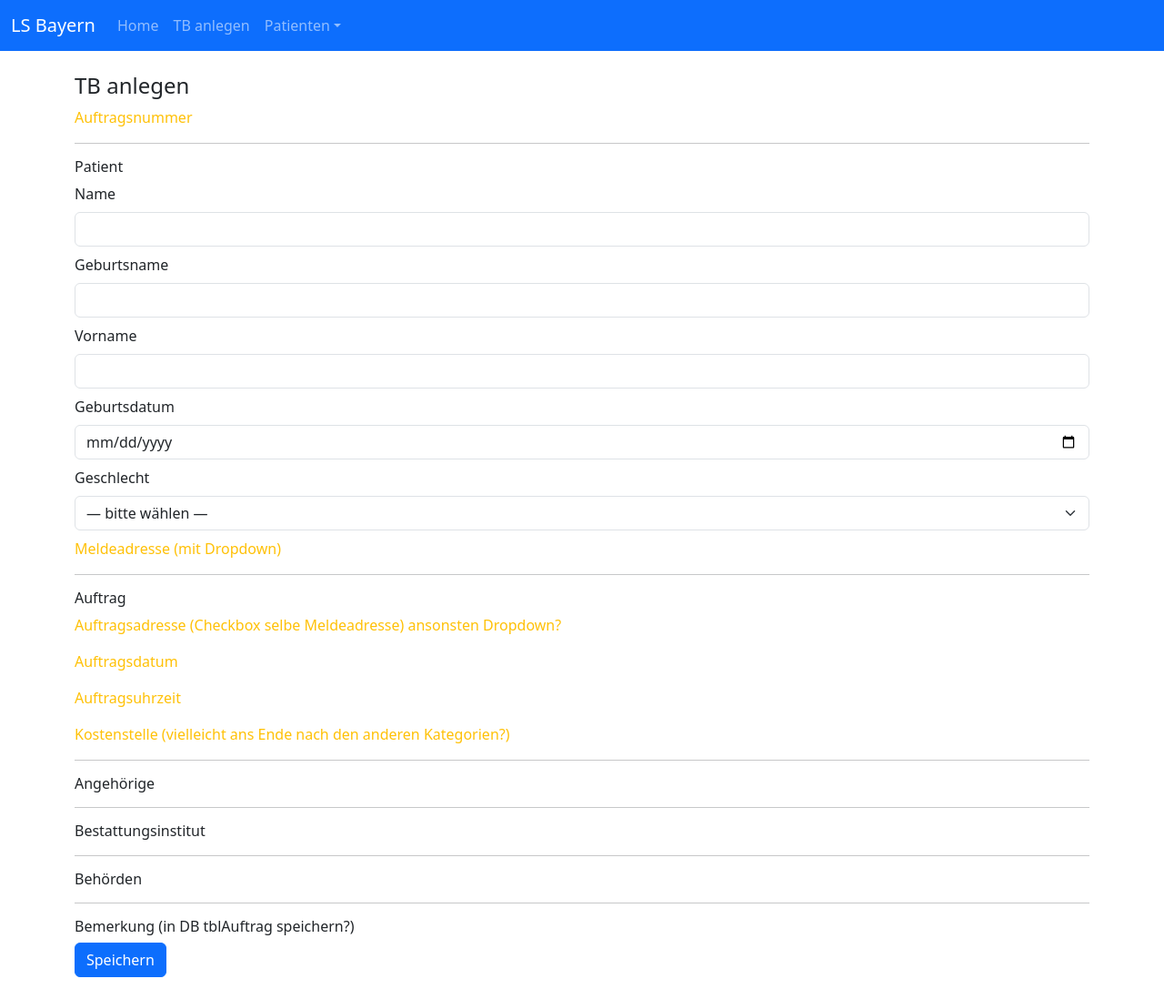
After one commit to ngin10011/lsb_app, a Flask app: page /tb/new in a window 1280 px wide. The commit adds this page. Shown: the whole page at 91% size. Run offline with Flask 3, Linux system fonts and the light colour scheme.

Commit message:
nav tb anlegen hinzugefügt. formular tb anlegen begonnen, bisher patienten daten

```diff
--- a/app.py
+++ b/app.py
@@ -4,6 +4,8 @@ from dotenv import load_dotenv
 from flask_sqlalchemy import SQLAlchemy
 from flask_wtf import CSRFProtect
 from forms import PatientForm
+from enum import Enum
+from sqlalchemy import Enum as SqlEnum
 
 load_dotenv()
 
@@ -23,19 +25,38 @@ csrf = CSRFProtect(app)
 
 ##### Models #####
 
+class GeschlechtEnum(Enum):
+    MAENNLICH = "männlich"
+    WEIBLICH = "weiblich"
+    DIVERS = "divers"
+    UNBEKANNT = "unbekannt"
+
 class Patient(db.Model):
     id = db.Column(db.Integer, primary_key=True)
     name = db.Column(db.String(120), nullable=False)
+    geburtsname = db.Column(db.String(120), nullable=True)
     vorname = db.Column(db.String(120), nullable=False)
     geburtsdatum = db.Column(db.Date, nullable=False)
-    gewicht = db.Column(db.Float, nullable=False)
-    bemerkung = db.Column(db.Text, nullable=True)
+    geschlecht = db.Column(SqlEnum(GeschlechtEnum), nullable=False)
 
 ##### Routes #####
 
 @app.route("/")
 def home():
     return render_template("home.html")
+
+# Todesbescheinigung (TB) #
+
+@app.route("/tb/new", methods=["GET", "POST"])
+def tb_new():
+    form = PatientForm()
+    if form.validate_on_submit():
+        p = Patient()
+        form.populate_obj(p)
+        db.session.add(p)
+        db.session.commit()
+        return redirect(url_for("patient_overview"))
+    return render_template("tb_new.html", form=form)
 
 # Patients #
 
--- a/forms.py
+++ b/forms.py
@@ -1,14 +1,37 @@
 from flask_wtf import FlaskForm
-from wtforms import StringField, TextAreaField, DateField, TimeField, FloatField, IntegerField, SubmitField
+from wtforms import StringField, TextAreaField, DateField, TimeField, SelectField, IntegerField, SubmitField
 from wtforms.validators import DataRequired, NumberRange, Optional, Length
+from enum import Enum
+
+class GeschlechtEnum(Enum):
+    MAENNLICH = "männlich"
+    WEIBLICH = "weiblich"
+    DIVERS = "divers"
+    UNBEKANNT = "unbekannt"
 
 def strip_or_none(v):
     return v.strip() if isinstance(v, str) and v.strip() != "" else None
 
 class PatientForm(FlaskForm):
     name = StringField("Name", validators=[DataRequired(), Length(max=120)], filters=[strip_or_none])
+    geburtsname = StringField("Geburtsname", validators=[DataRequired(), Length(max=120)], filters=[strip_or_none])
     vorname = StringField("Vorname", validators=[DataRequired(), Length(max=120)], filters=[strip_or_none])
     geburtsdatum = DateField("Geburtsdatum", validators=[DataRequired()], format="%Y-%m-%d")
-    gewicht = FloatField("Gewicht (kg)", validators=[DataRequired(), NumberRange(min=0)])
-    bemerkung = TextAreaField("Bemerkung", validators=[Optional()], filters=[strip_or_none])
+    geschlecht = SelectField(
+        "Geschlecht",
+        choices=[
+            ("männlich", "männlich"),
+            ("weiblich", "weiblich"),
+            ("divers", "divers"),
+            ("unbekannt", "unbekannt"),
+        ],
+        validators=[DataRequired()]
+    )
     submit = SubmitField("Speichern")
+
+    def __init__(self, *args, **kwargs):
+        super().__init__(*args, **kwargs)
+        # Erster Eintrag leer (Platzhalter), danach alle Enum-Werte
+        self.geschlecht.choices = [("", "— bitte wählen —")] + [
+            (g, g.value) for g in GeschlechtEnum
+        ]
--- a/templates/base.html
+++ b/templates/base.html
@@ -6,8 +6,7 @@
     <meta name="viewport" content="width=device-width, initial-scale=1, shrink-to-fit=no">
 
     <!-- Bootstrap CSS -->
-    <link rel="stylesheet" href="https://cdn.jsdelivr.net/npm/bootstrap@4.1.3/dist/css/bootstrap.min.css" integrity="sha384-MCw98/SFnGE8fJT3GXwEOngsV7Zt27NXFoaoApmYm81iuXoPkFOJwJ8ERdknLPMO" crossorigin="anonymous">
-
+    <link href="https://cdn.jsdelivr.net/npm/bootstrap@5.3.3/dist/css/bootstrap.min.css" rel="stylesheet">
     <title>{% block title %}Base{% endblock %}</title>
   </head>
   <body>
@@ -22,9 +21,15 @@
         </button>
         <div class="collapse navbar-collapse" id="navbarContent">
             <div class="navbar-nav">
-            <a class="nav-link" href="{{ url_for('home') }}">Home</a>
-            <a class="nav-link" href="{{ url_for('patient_new') }}">Add patient</a>
-            <a class="nav-link" href="{{ url_for('patient_overview') }}">Patient Overview</a>
+                <a class="nav-link" href="{{ url_for('home') }}">Home</a>
+                <a class="nav-link" href="{{ url_for('tb_new') }}">TB anlegen</a>
+                <li class="nav-item dropdown">
+                    <a class="nav-link dropdown-toggle" href="#" role="button" data-bs-toggle="dropdown">Patienten</a>
+                    <ul class="dropdown-menu">
+                        <li><a class="dropdown-item" href="{{ url_for('patient_overview') }}">Übersicht</a></li>
+                        <li><a class="dropdown-item" href="{{ url_for('patient_new') }}">Patienten hinzufügen</a></li>
+                    </ul>
+                </li>
             </div>
         </div>
         </div>
@@ -34,8 +39,7 @@
         {% block body %}{% endblock %}
     </div>
 
-    <!-- Optional JavaScript -->
-    <!-- Bootstrap JS -->
-    <script src="https://cdn.jsdelivr.net/npm/bootstrap@4.1.3/dist/js/bootstrap.min.js" integrity="sha384-ChfqqxuZUCnJSK3+MXmPNIyE6ZbWh2IMqE241rYiqJxyMiZ6OW/JmZQ5stwEULTy" crossorigin="anonymous"></script>
+    <!-- Bootstrap 5 Bundle (inkl. Popper) -->
+    <script src="https://cdn.jsdelivr.net/npm/bootstrap@5.3.3/dist/js/bootstrap.bundle.min.js"></script>
   </body>
 </html>
--- /dev/null
+++ b/templates/tb_new.html
@@ -0,0 +1,107 @@
+{% extends 'base.html' %}
+
+{% block title %}New TB{% endblock %}
+
+{% block body %}
+<h1 class="h4">TB anlegen</h1>
+
+<form method="post" novalidate>
+  {{ form.hidden_tag() }}
+
+  <div>
+    <p class="text-warning">Auftragsnummer</p>
+  </div>
+
+  <hr>
+  <div>
+
+    <h6>Patient</h6>
+
+    <div class="mb-2">
+        {{ form.name.label(class="form-label") }}
+        {{ form.name(class="form-control") }}
+        {% for e in form.name.errors %}<div class="text-danger">{{ e }}</div>{% endfor %}
+    </div>
+
+    <div class="mb-2">
+        {{ form.geburtsname.label(class="form-label") }}
+        {{ form.geburtsname(class="form-control") }}
+        {% for e in form.geburtsname.errors %}<div class="text-danger">{{ e }}</div>{% endfor %}
+    </div>
+
+    <div class="mb-2">
+        {{ form.vorname.label(class="form-label") }}
+        {{ form.vorname(class="form-control") }}
+        {% for e in form.vorname.errors %}<div class="text-danger">{{ e }}</div>{% endfor %}
+    </div>
+
+
+    <div class="mb-2">
+        {{ form.geburtsdatum.label(class="form-label") }}
+        {{ form.geburtsdatum(class="form-control", type="date") }}
+        {% for e in form.geburtsdatum.errors %}<div class="text-danger">{{ e }}</div>{% endfor %}
+    </div>
+
+    <div class="mb-2">
+        {{ form.geschlecht.label(class="form-label") }}
+        {{ form.geschlecht(class="form-select") }}
+        {% for e in form.geburtsdatum.errors %}<div class="text-danger">{{ e }}</div>{% endfor %}
+    </div>
+
+  <div>
+    <p class="text-warning">Meldeadresse (mit Dropdown) </p>
+  </div>
+
+  </div>
+
+  <hr>
+  <div>
+
+    <h6>Auftrag</h6>
+
+  <div>
+    <p class="text-warning">Auftragsadresse (Checkbox selbe Meldeadresse)
+        ansonsten Dropdown?
+    </p>
+  </div>
+
+  <div>
+    <p class="text-warning">Auftragsdatum</p>
+  </div>
+
+  <div>
+    <p class="text-warning">Auftragsuhrzeit</p>
+  </div>
+
+  <div>
+    <p class="text-warning">Kostenstelle (vielleicht ans Ende nach den
+        anderen Kategorien?)
+    </p>
+  </div>
+
+  <hr>
+  <div>
+    <h6>Angehörige</h6>
+  </div>
+
+  <hr>
+  <div>
+    <h6>Bestattungsinstitut</h6>
+  </div>
+
+  <hr>
+  <div>
+    <h6>Behörden</h6>
+  </div>
+
+  <hr>
+  <div>
+    <h6>Bemerkung (in DB tblAuftrag speichern?)</h6>
+  </div>
+
+
+  </div>
+
+  {{ form.submit(class="btn btn-primary") }}
+</form>
+{% endblock %}
```
